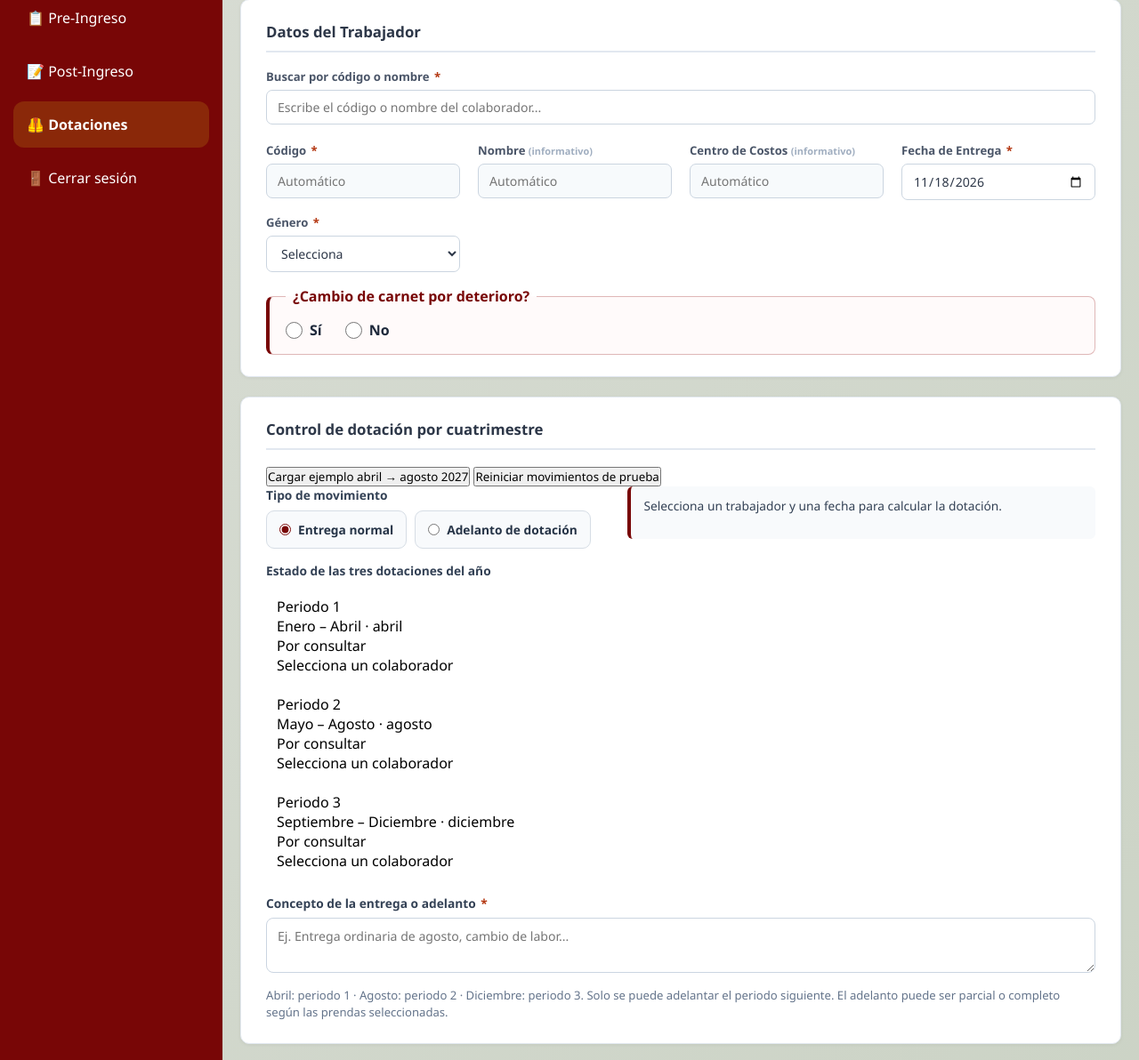
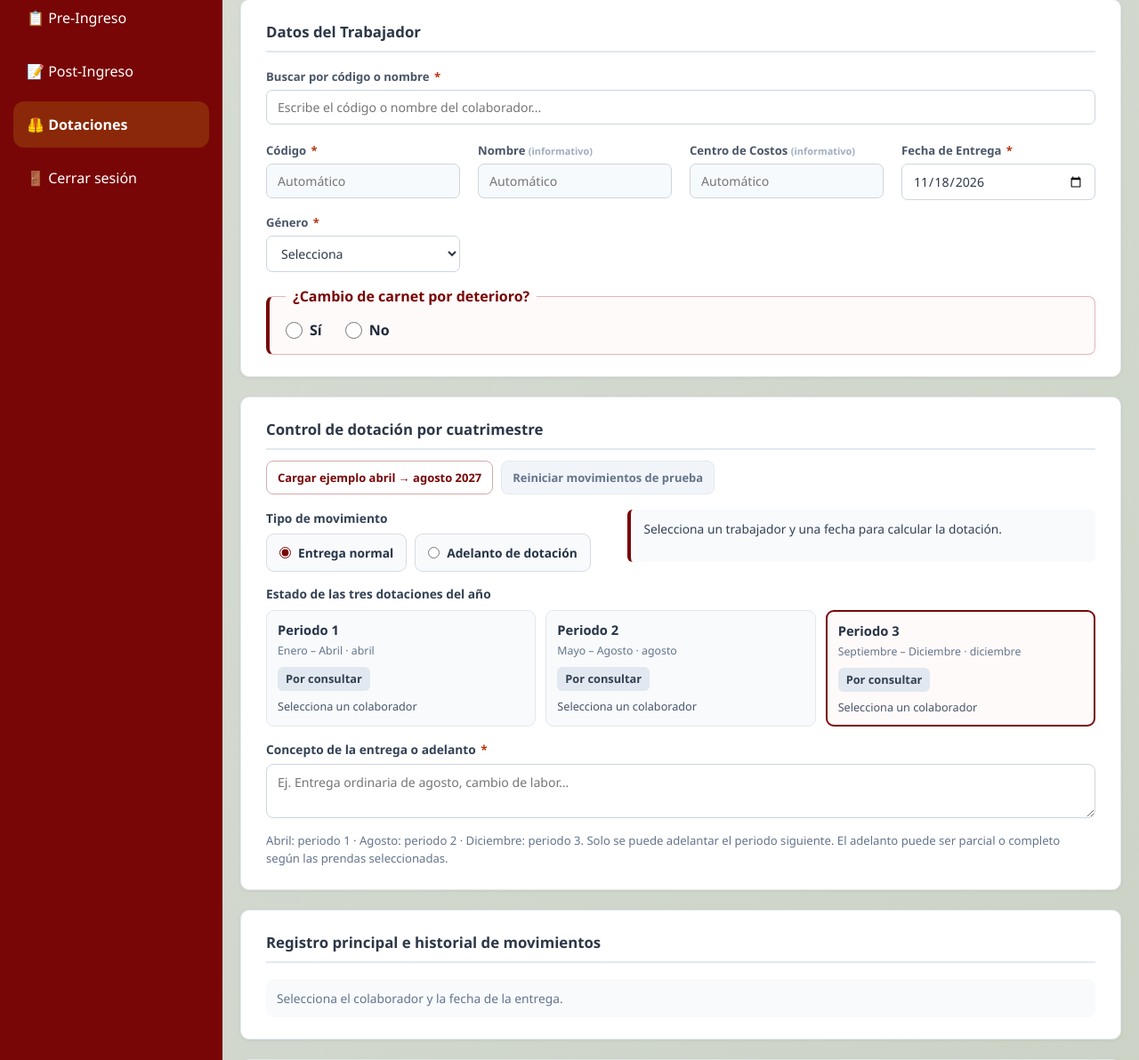
Before and after one commit to Sebastian1047/Gestion-humana, a PHP site: page /View/NuevaDotacion.php in a window 1280 px wide. Shown: the part 221-1413 px from the top of the page at 89% size. Run offline with PHP 8.4, Linux system fonts and the light colour scheme; the visitor is signed in with stand-in values (Sample User, id 1).

Commit message:
style(demo): restaurar jerarquía visual del tablero dentro del formulario fusionado

```diff
--- a/CSS/NuevaDotacionPeriodos.css
+++ b/CSS/NuevaDotacionPeriodos.css
@@ -42,3 +42,19 @@
 .nd-periodo-panel .cc-estado {white-space:normal}
 @media(max-width:1100px){.nd-historial-panel #ndHistorial {grid-template-columns:repeat(2,minmax(0,1fr))}}
 @media(max-width:770px){.nd-periodo-panel .nd-dos-col{grid-template-columns:1fr}.nd-historial-panel #ndHistorial{grid-template-columns:1fr}.nd-periodo-panel .cc-resumen{grid-template-columns:1fr}}
+
+/* Componentes reutilizados del tablero anterior, ahora dentro del formulario original. */
+.nd-periodo-panel .cc-resumen {display:grid;grid-template-columns:repeat(3,minmax(0,1fr));gap:11px}
+.nd-periodo-panel .cc-periodo {border:1px solid #e2e8f0;background:#f8fafc;border-radius:9px}
+.nd-periodo-panel .cc-periodo.actual {border:2px solid var(--color-primario);background:#fffafa}
+.nd-periodo-panel .cc-periodo-topo {font-weight:750;color:#263447;font-size:.92rem}
+.nd-periodo-panel .cc-periodo-fechas {font-size:.77rem;color:#64748b;margin:5px 0 10px}
+.nd-periodo-panel .cc-info-p {font-size:.79rem;color:#475569;margin-top:9px;line-height:1.35}
+.nd-periodo-panel .cc-estado,.nd-historial-panel .cc-estado {display:inline-block;padding:5px 9px;border-radius:6px;font-weight:700;font-size:.8rem;background:#e2e8f0;color:#334155;line-height:1.3}
+.nd-periodo-panel .cc-estado.completo,.nd-historial-panel .cc-estado.completo {background:#dcfce7;color:#166534}
+.nd-periodo-panel .cc-estado.parcial,.nd-historial-panel .cc-estado.parcial {background:#fef3c7;color:#92400e}
+.nd-demostracion-acciones {display:flex;gap:9px;flex-wrap:wrap;margin:-6px 0 17px}
+.nd-demostracion-acciones .cc-btn {border:1px solid #d6a9a9;border-radius:8px;font-weight:700;font-size:.81rem;padding:9px 12px;cursor:pointer;background:#fff;color:var(--color-primario)}
+.nd-demostracion-acciones .cc-btn:hover {background:#fff3f3}
+.nd-demostracion-acciones .cc-btn-texto {color:#64748b;background:#f1f5f9;border-color:#e2e8f0}
+@media(max-width:770px){.nd-periodo-panel .cc-resumen{grid-template-columns:1fr}}
```
